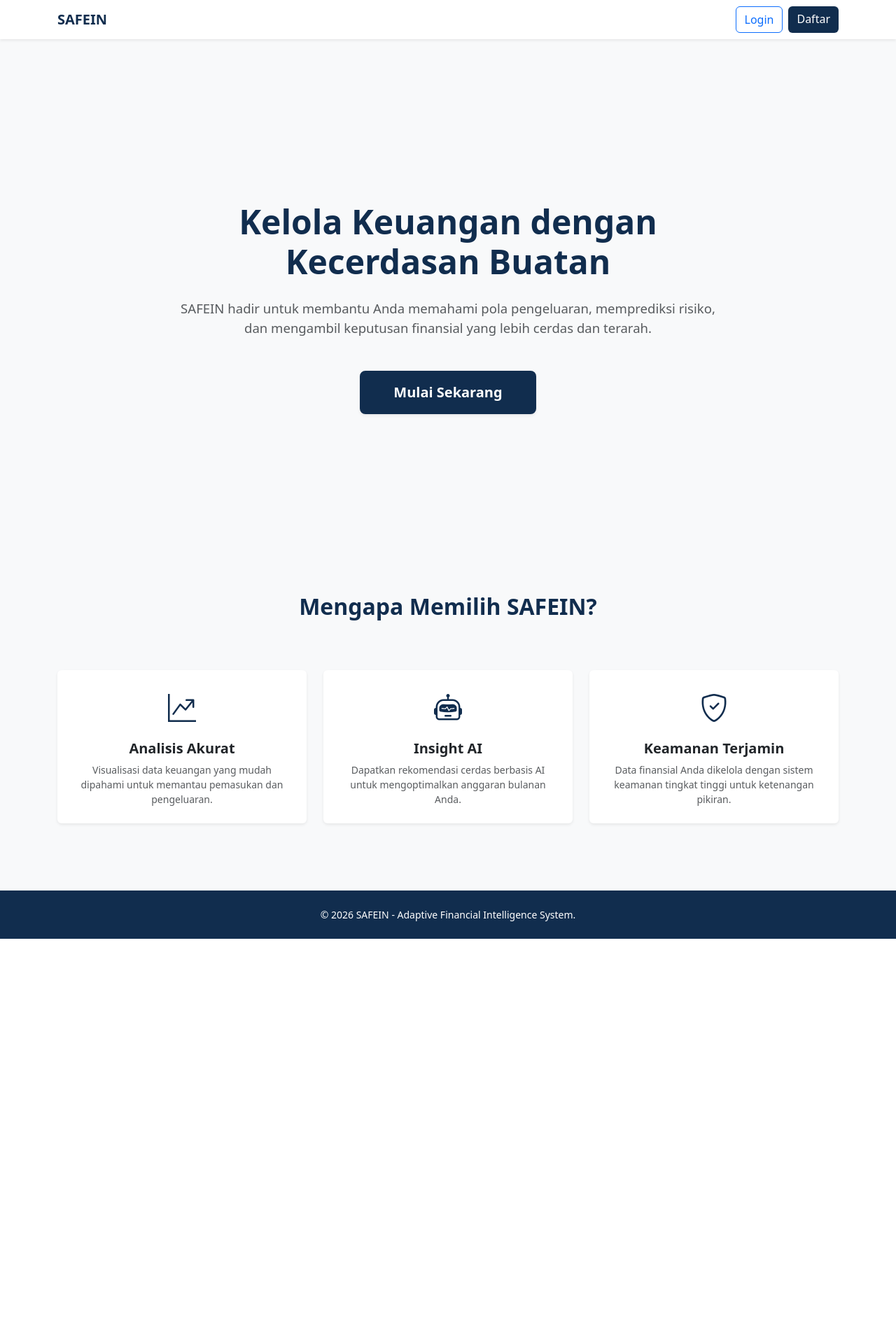
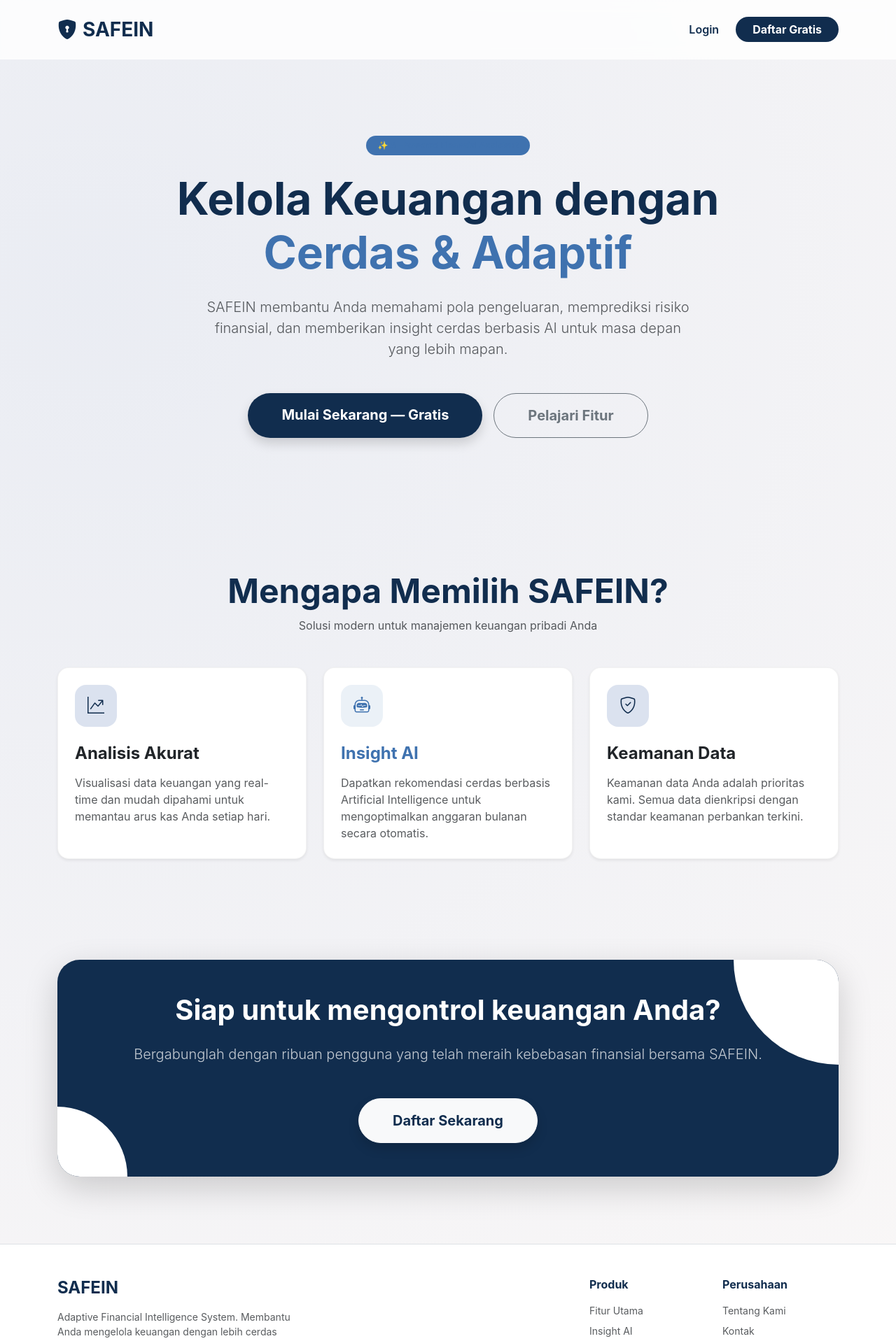
Before and after one commit to AuliaFitriNurAzizah/FE_SAFEIN, a React (Vite) app: page / in a window 1280 px wide. Shown: the top 1917 px of the page at 70% size. Before the commit the page ends 1342 px from the top, so only its background shows below. Built offline with nearby package versions, Linux system fonts and the light colour scheme.

Commit message:
improve landing page

```diff
--- a/src/index.css
+++ b/src/index.css
@@ -1,18 +1,67 @@
 :root {
-  --safein-navy: #112d4e;     /* Biru Navy dari Header kamu */
-  --safein-slate: #7a8ea2;    /* Biru Abu-abu dari Card kamu */
-  --safein-light: #f9f7f7;    /* Warna background terang */
+  --safein-navy: #112d4e;
+  --safein-blue: #3f72af;
+  --safein-light-blue: #dbe2ef;
+  --safein-off-white: #f9f7f7;
+  --safein-slate: #7a8ea2;
+}
+
+body {
+  font-family: 'Inter', -apple-system, BlinkMacSystemFont, 'Segoe UI', Roboto, Oxygen, Ubuntu, Cantarell, 'Open Sans', 'Helvetica Neue', sans-serif;
+  color: var(--safein-navy);
+  background-color: var(--safein-off-white);
 }
 
 .bg-safein-navy { background-color: var(--safein-navy) !important; }
+.bg-safein-blue { background-color: var(--safein-blue) !important; }
 .bg-safein-slate { background-color: var(--safein-slate) !important; }
 .text-safein-navy { color: var(--safein-navy) !important; }
+.text-safein-blue { color: var(--safein-blue) !important; }
+
 .btn-safein {
   background-color: var(--safein-navy);
   color: white;
   border: none;
+  transition: all 0.3s ease;
 }
+
 .btn-safein:hover {
-  background-color: #0d233c;
+  background-color: var(--safein-blue);
   color: white;
+  transform: translateY(-2px);
+  box-shadow: 0 4px 12px rgba(17, 45, 78, 0.2);
 }
+
+.glass-nav {
+  background: rgba(255, 255, 255, 0.8) !important;
+  backdrop-filter: blur(10px);
+  -webkit-backdrop-filter: blur(10px);
+  border-bottom: 1px solid rgba(255, 255, 255, 0.3);
+}
+
+.hero-gradient {
+  background: radial-gradient(circle at 10% 20%, rgba(219, 226, 239, 0.5) 0%, rgba(249, 247, 247, 0.2) 90.1%);
+}
+
+.feature-card {
+  transition: all 0.3s ease;
+  border: 1px solid rgba(0,0,0,0.05) !important;
+}
+
+.feature-card:hover {
+  transform: translateY(-10px);
+  box-shadow: 0 15px 30px rgba(0,0,0,0.08) !important;
+}
+
+.icon-box {
+  width: 60px;
+  height: 60px;
+  display: flex;
+  align-items: center;
+  justify-content: center;
+  border-radius: 16px;
+  background-color: var(--safein-light-blue);
+  color: var(--safein-navy);
+  margin-bottom: 1.5rem;
+  font-size: 1.5rem;
+}
--- a/src/pages/LandingPage.jsx
+++ b/src/pages/LandingPage.jsx
@@ -3,67 +3,149 @@ import { Link } from "react-router-dom";
 
 function LandingPage() {
   return (
-    <div className="bg-light min-vh-100">
+    <div className="min-vh-100 hero-gradient">
       {/* Navbar */}
-      <nav className="navbar navbar-expand-lg navbar-light bg-white shadow-sm fixed-top">
-        <div className="container">
-          <Link className="navbar-brand fw-bold text-safein-navy" to="/">SAFEIN</Link>
-          <div className="d-flex">
-            <Link to="/login" className="btn btn-outline-primary me-2">Login</Link>
-            <Link to="/register" className="btn btn-primary bg-safein-navy border-0">Daftar</Link>
+      <nav className="navbar navbar-expand-lg navbar-light glass-nav fixed-top">
+        <div className="container py-2">
+          <Link className="navbar-brand fw-bold text-safein-navy fs-3" to="/">
+            <i className="bi bi-shield-lock-fill me-2"></i>SAFEIN
+          </Link>
+          <button className="navbar-toggler border-0" type="button" data-bs-toggle="collapse" data-bs-target="#navbarNav">
+            <span className="navbar-toggler-icon"></span>
+          </button>
+          <div className="collapse navbar-collapse" id="navbarNav">
+            <ul className="navbar-nav ms-auto align-items-center">
+              <li className="nav-item">
+                <Link to="/login" className="nav-link fw-semibold px-3 text-safein-navy">Login</Link>
+              </li>
+              <li className="nav-item ms-lg-2">
+                <Link to="/register" className="btn btn-safein px-4 rounded-pill fw-bold">Daftar Gratis</Link>
+              </li>
+            </ul>
           </div>
         </div>
       </nav>
 
       {/* Hero Section */}
-      <header className="container d-flex align-items-center justify-content-center text-center px-4" style={{ minHeight: "100vh", paddingTop: "80px" }}>
-        <div style={{ maxWidth: "800px" }}>
-          <h1 className="fw-bold text-safein-navy mb-4" style={{ fontSize: 'calc(1.8rem + 1.5vw)' }}>
-            Kelola Keuangan dengan Kecerdasan Buatan
+      <header className="container d-flex align-items-center justify-content-center text-center px-4" style={{ minHeight: "90vh", paddingTop: "100px" }}>
+        <div style={{ maxWidth: "900px" }}>
+          <span className="badge rounded-pill bg-safein-blue bg-opacity-10 text-safein-blue px-3 py-2 mb-4 fw-bold">
+            ✨ AI-Powered Financial Assistant
+          </span>
+          <h1 className="display-3 fw-bold text-safein-navy mb-4">
+            Kelola Keuangan dengan <span className="text-safein-blue">Cerdas & Adaptif</span>
           </h1>
-          <p className="lead text-muted mb-5" style={{ fontSize: 'calc(1rem + 0.2vw)' }}>
-            SAFEIN hadir untuk membantu Anda memahami pola pengeluaran, memprediksi risiko, dan mengambil keputusan finansial yang lebih cerdas dan terarah.
+          <p className="lead text-muted mb-5 mx-auto" style={{ maxWidth: "700px" }}>
+            SAFEIN membantu Anda memahami pola pengeluaran, memprediksi risiko finansial, dan memberikan insight cerdas berbasis AI untuk masa depan yang lebih mapan.
           </p>
-          <Link to="/register" className="btn btn-lg btn-safein px-4 px-md-5 py-3 shadow-sm fw-bold">
-            Mulai Sekarang
-          </Link>
+          <div className="d-flex flex-column flex-sm-row justify-content-center gap-3">
+            <Link to="/register" className="btn btn-lg btn-safein px-5 py-3 rounded-pill shadow fw-bold">
+              Mulai Sekarang — Gratis
+            </Link>
+            <a href="#fitur" className="btn btn-lg btn-outline-secondary px-5 py-3 rounded-pill fw-bold">
+              Pelajari Fitur
+            </a>
+          </div>
         </div>
       </header>
 
       {/* Fitur Section */}
-      <section className="container py-5">
-        <div className="row g-4 text-center">
-          <h2 className="fw-bold text-safein-navy mb-4 mb-md-5">Mengapa Memilih SAFEIN?</h2>
+      <section id="fitur" className="container py-5 mt-5">
+        <div className="text-center mb-5">
+          <h2 className="display-5 fw-bold text-safein-navy">Mengapa Memilih SAFEIN?</h2>
+          <p className="text-muted">Solusi modern untuk manajemen keuangan pribadi Anda</p>
+        </div>
 
-          <div className="col-sm-6 col-lg-4">
-            <div className="card h-100 border-0 shadow-sm p-4">
-              <i className="bi bi-graph-up-arrow fs-1 text-safein-navy mb-3"></i>
-              <h5 className="fw-bold">Analisis Akurat</h5>
-              <p className="text-muted small mb-0">Visualisasi data keuangan yang mudah dipahami untuk memantau pemasukan dan pengeluaran.</p>
+        <div className="row g-4">
+          <div className="col-md-4">
+            <div className="card h-100 feature-card p-4 rounded-4 shadow-sm">
+              <div className="icon-box">
+                <i className="bi bi-graph-up-arrow"></i>
+              </div>
+              <h4 className="fw-bold mb-3">Analisis Akurat</h4>
+              <p className="text-muted mb-0">Visualisasi data keuangan yang real-time dan mudah dipahami untuk memantau arus kas Anda setiap hari.</p>
             </div>
           </div>
 
-          <div className="col-sm-6 col-lg-4">
-            <div className="card h-100 border-0 shadow-sm p-4">
-              <i className="bi bi-robot fs-1 text-safein-navy mb-3"></i>
-              <h5 className="fw-bold">Insight AI</h5>
-              <p className="text-muted small mb-0">Dapatkan rekomendasi cerdas berbasis AI untuk mengoptimalkan anggaran bulanan Anda.</p>
+          <div className="col-md-4">
+            <div className="card h-100 feature-card p-4 rounded-4 shadow-sm border-primary" style={{ border: '1px solid rgba(63, 114, 175, 0.2) !important' }}>
+              <div className="icon-box" style={{ backgroundColor: 'rgba(63, 114, 175, 0.1)', color: '#3f72af' }}>
+                <i className="bi bi-robot"></i>
+              </div>
+              <h4 className="fw-bold mb-3 text-safein-blue">Insight AI</h4>
+              <p className="text-muted mb-0">Dapatkan rekomendasi cerdas berbasis Artificial Intelligence untuk mengoptimalkan anggaran bulanan secara otomatis.</p>
             </div>
           </div>
 
-          <div className="col-sm-12 col-lg-4">
-            <div className="card h-100 border-0 shadow-sm p-4">
-              <i className="bi bi-shield-check fs-1 text-safein-navy mb-3"></i>
-              <h5 className="fw-bold">Keamanan Terjamin</h5>
-              <p className="text-muted small mb-0">Data finansial Anda dikelola dengan sistem keamanan tingkat tinggi untuk ketenangan pikiran.</p>
+          <div className="col-md-4">
+            <div className="card h-100 feature-card p-4 rounded-4 shadow-sm">
+              <div className="icon-box">
+                <i className="bi bi-shield-check"></i>
+              </div>
+              <h4 className="fw-bold mb-3">Keamanan Data</h4>
+              <p className="text-muted mb-0">Keamanan data Anda adalah prioritas kami. Semua data dienkripsi dengan standar keamanan perbankan terkini.</p>
             </div>
           </div>
         </div>
       </section>
 
+      {/* CTA Section */}
+      <section className="container py-5 my-5">
+        <div className="bg-safein-navy rounded-5 p-5 text-white text-center shadow-lg position-relative overflow-hidden">
+          <div className="position-relative z-1">
+            <h2 className="display-6 fw-bold mb-4">Siap untuk mengontrol keuangan Anda?</h2>
+            <p className="lead mb-5 opacity-75">Bergabunglah dengan ribuan pengguna yang telah meraih kebebasan finansial bersama SAFEIN.</p>
+            <Link to="/register" className="btn btn-lg btn-light text-safein-navy px-5 py-3 rounded-pill fw-bold shadow">
+              Daftar Sekarang
+            </Link>
+          </div>
+          {/* Decorative circles */}
+          <div className="position-absolute bg-white opacity-10 rounded-circle" style={{ width: '300px', height: '300px', top: '-150px', right: '-150px' }}></div>
+          <div className="position-absolute bg-white opacity-10 rounded-circle" style={{ width: '200px', height: '200px', bottom: '-100px', left: '-100px' }}></div>
+        </div>
+      </section>
+
       {/* Footer */}
-      <footer className="bg-safein-navy text-white text-center py-4 mt-5">
-        <p className="mb-0 small">&copy; 2026 SAFEIN - Adaptive Financial Intelligence System.</p>
+      <footer className="bg-white border-top py-5">
+        <div className="container">
+          <div className="row g-4 mb-4">
+            <div className="col-lg-4">
+              <h4 className="fw-bold text-safein-navy mb-3">SAFEIN</h4>
+              <p className="text-muted small">
+                Adaptive Financial Intelligence System. Membantu Anda mengelola keuangan dengan lebih cerdas menggunakan teknologi AI terkini.
+              </p>
+              <div className="d-flex gap-3 mt-4">
+                <a href="#" className="text-safein-navy fs-5"><i className="bi bi-instagram"></i></a>
+                <a href="#" className="text-safein-navy fs-5"><i className="bi bi-twitter-x"></i></a>
+                <a href="#" className="text-safein-navy fs-5"><i className="bi bi-linkedin"></i></a>
+              </div>
+            </div>
+            <div className="col-6 col-lg-2 ms-lg-auto">
+              <h6 className="fw-bold mb-3">Produk</h6>
+              <ul className="list-unstyled text-muted small">
+                <li className="mb-2"><a href="#" className="text-decoration-none text-reset">Fitur Utama</a></li>
+                <li className="mb-2"><a href="#" className="text-decoration-none text-reset">Insight AI</a></li>
+                <li className="mb-2"><a href="#" className="text-decoration-none text-reset">Keamanan</a></li>
+              </ul>
+            </div>
+            <div className="col-6 col-lg-2">
+              <h6 className="fw-bold mb-3">Perusahaan</h6>
+              <ul className="list-unstyled text-muted small">
+                <li className="mb-2"><a href="#" className="text-decoration-none text-reset">Tentang Kami</a></li>
+                <li className="mb-2"><a href="#" className="text-decoration-none text-reset">Kontak</a></li>
+                <li className="mb-2"><a href="#" className="text-decoration-none text-reset">Karir</a></li>
+              </ul>
+            </div>
+          </div>
+          <hr className="my-4 opacity-25" />
+          <div className="d-flex flex-column flex-md-row justify-content-between align-items-center gap-3">
+            <p className="mb-0 small text-muted">&copy; 2026 SAFEIN. All rights reserved.</p>
+            <div className="d-flex gap-4 small text-muted">
+              <a href="#" className="text-decoration-none text-reset">Kebijakan Privasi</a>
+              <a href="#" className="text-decoration-none text-reset">Syarat & Ketentuan</a>
+            </div>
+          </div>
+        </div>
       </footer>
     </div>
   );
```
